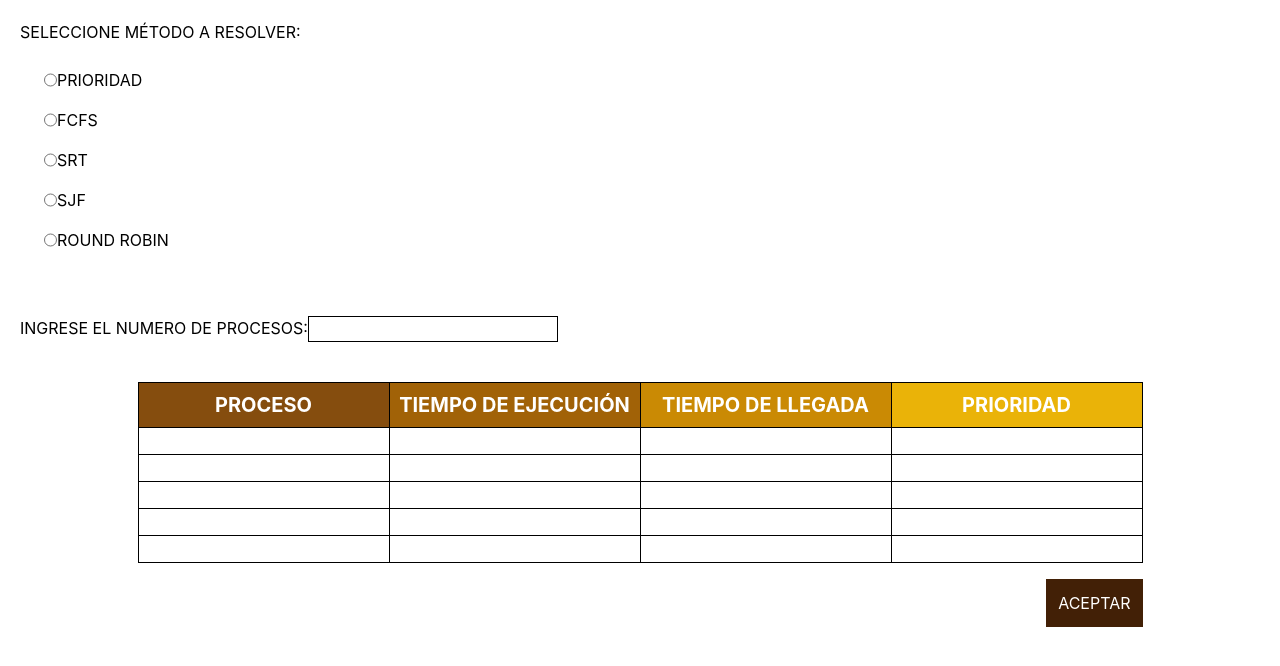
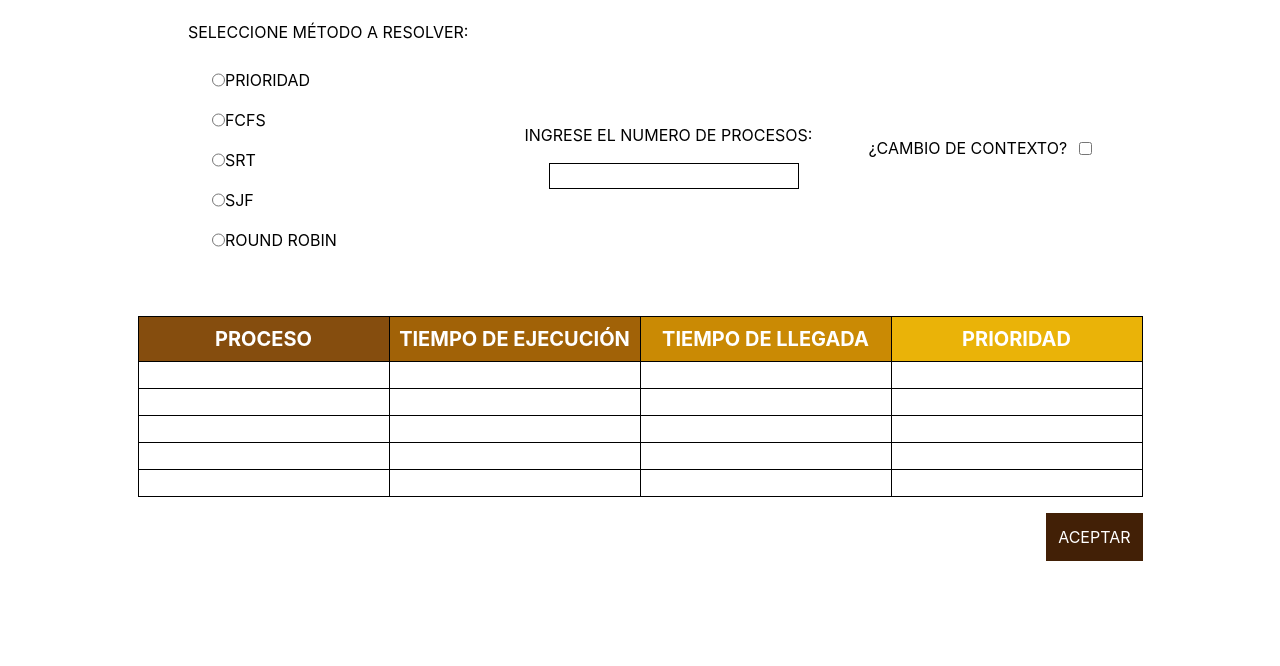
Before and after one commit to iojabal/Asos-Process, a React (Create React App) app in the folder web-page/: page / in a window 1280 px wide. Shown: the top 666 px of the page. Built offline with nearby package versions, Linux system fonts and the light colour scheme.

Commit message:
HOME-ACTUALIZADO

```diff
--- a/web-page/package.json
+++ b/web-page/package.json
@@ -3,6 +3,9 @@
   "version": "0.1.0",
   "private": true,
   "dependencies": {
+    "@emotion/react": "^11.11.1",
+    "@emotion/styled": "^11.11.0",
+    "@mui/material": "^5.14.13",
     "@testing-library/jest-dom": "^5.17.0",
     "@testing-library/react": "^13.4.0",
     "@testing-library/user-event": "^13.5.0",
--- a/web-page/src/View/Home/Home.jsx
+++ b/web-page/src/View/Home/Home.jsx
@@ -1,4 +1,5 @@
 import Table from '../../components/InputTable/InputTable.jsx'
+import { useState } from 'react';
 
 // PRIORIDAD MENOS TIEMPO DE LLEGADA
 // FCFS MENOS PRIORIDAD
@@ -8,14 +9,21 @@ import Table from '../../components/InputTable/InputTable.jsx'
 
 export default function Home(){
     var proceso = ''
+    const [cambioContexto, setCambioContexto] = useState(false);
+    // const [proceso, setProceso] = useState('');
     const onChangeValue = (event) => {
         proceso = event.target.value
         console.log(event.target.value);
     };
 
+    const handleCambioContextoChange = (event) => {
+        console.log(event.target.checked)
+        setCambioContexto(event.target.checked);
+      };
+
     return(
         <>
-            <div className='flex flex-col'>
+            <div className='flex flex-col sm:flex-row justify-center'>
                 <div className='flex flex-col p-5'>
                     <h2>SELECCIONE MÉTODO A RESOLVER:</h2>
                     <div className='flex flex-col justify-between max-w-lg p-4' onChange={onChangeValue}>
@@ -27,12 +35,32 @@ export default function Home(){
                     </div>
                 </div>
 
-                <div className=' flex flex-row p-5'>
-                    <label> INGRESE EL NUMERO DE PROCESOS:</label>
+                <div className=' flex md:flex-col justify-center px-5 space-x-3 items-center'>
+                    <label className='md:p-4'> INGRESE EL NUMERO DE PROCESOS:</label>
                     <input
                         type='number'
                         className=' border border-black text-center'
                     />
+                </div>
+
+                <div className='flex flex-col justify-center'>
+                    <div className=' flex flex-row p-5 space-x-3 items-center'>
+                        <label>¿CAMBIO DE CONTEXTO? </label>
+                        <input
+                            type='checkbox'
+                            checked = {cambioContexto}
+                            onChange={handleCambioContextoChange}
+                            className='border border-black'
+                            name='CContexto'></input>
+                    </div>
+                    {cambioContexto && (
+                        <div className='px-4'>
+                            <input
+                            className='border border-black text-center'
+                            type='number'
+                            />
+                        </div>
+                    )}
                 </div>
             </div>
 
```
Also changed, not shown: 1 other file (tests, documents, lock files or other folders).
